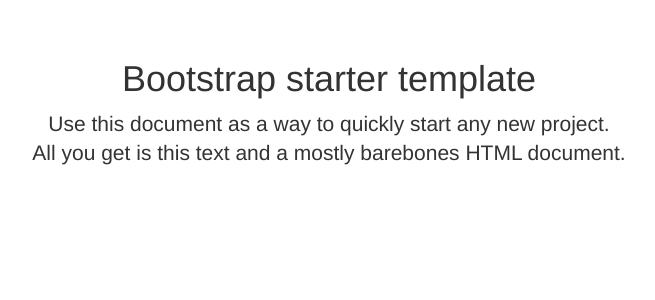
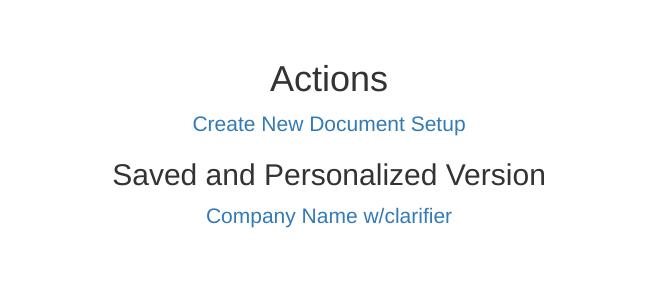
Before and after one commit to tekton/miseenplace, a Python web app: template templates/index.html in a window 1280 px wide. Shown: the part 51-351 px from the top of the page, without its empty margins (311-966 px from the left). Run offline with Jinja, Linux system fonts and the light colour scheme; the template is opened without the code that fills it, so the values that code supplies are empty; some libraries are stand-ins or nearby versions.

Commit message:
sketching some more with the simple index

```diff
--- a/templates/index.html
+++ b/templates/index.html
@@ -62,8 +62,10 @@
     <div class="container">
 
       <div class="starter-template">
-        <h1>Bootstrap starter template</h1>
-        <p class="lead">Use this document as a way to quickly start any new project.<br> All you get is this text and a mostly barebones HTML document.</p>
+        <h1>Actions</h1>
+        <p class="lead"><a href="/setup/create">Create New Document Setup</a></p>
+        <h2>Saved and Personalized Version</h2>
+        <p class="lead"><a href="/api/1.0/id">Company Name w/clarifier</a></p>
       </div>
 
     </div><!-- /.container -->
```
